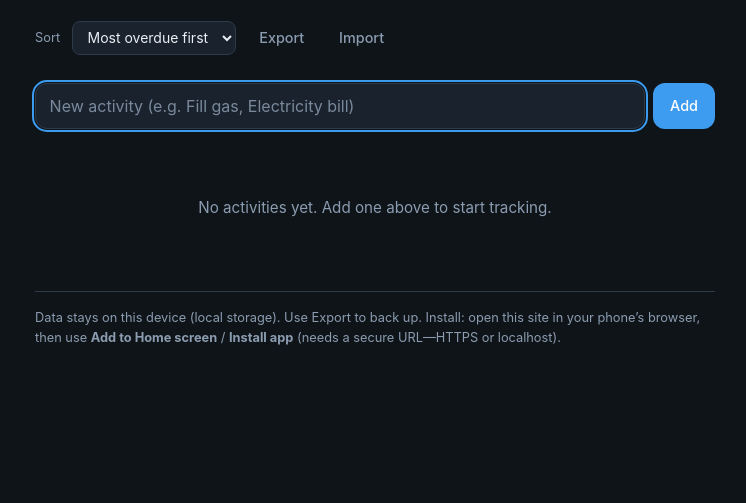
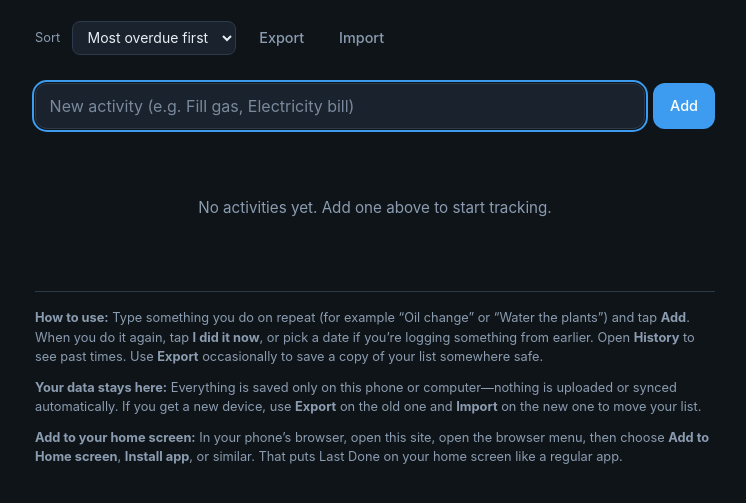
Before and after one commit to yamustofa/last-done-tracker, a plain HTML site: page index.html in a window 1280 px wide. Shown: the part 97-600 px from the top of the page, without its empty margins (265-1011 px from the left). Drawn offline with Linux system fonts and the light colour scheme.

Commit message:
Improve footer copy for everyday users and add paragraph spacing
Made-with: Cursor

```diff
--- a/index.html
+++ b/index.html
@@ -56,10 +56,17 @@
 
     <footer class="footer">
       <p>
-        Data stays on this device (local storage). Use Export to back up.
-        Install: open this site in your phone’s browser, then use
-        <strong>Add to Home screen</strong> / <strong>Install app</strong>
-        (needs a secure URL—HTTPS or localhost).
+        <strong>How to use:</strong> Type something you do on repeat (for example “Oil change” or “Water the plants”) and tap
+        <strong>Add</strong>. When you do it again, tap <strong>I did it now</strong>, or pick a date if you’re logging something from earlier.
+        Open <strong>History</strong> to see past times. Use <strong>Export</strong> occasionally to save a copy of your list somewhere safe.
+      </p>
+      <p>
+        <strong>Your data stays here:</strong> Everything is saved only on this phone or computer—nothing is uploaded or synced automatically.
+        If you get a new device, use <strong>Export</strong> on the old one and <strong>Import</strong> on the new one to move your list.
+      </p>
+      <p>
+        <strong>Add to your home screen:</strong> In your phone’s browser, open this site, open the browser menu, then choose
+        <strong>Add to Home screen</strong>, <strong>Install app</strong>, or similar. That puts Last Done on your home screen like a regular app.
       </p>
     </footer>
   </div>
--- a/styles.css
+++ b/styles.css
@@ -256,6 +256,10 @@ body {
   color: var(--muted);
 }
 
+.footer p + p {
+  margin-top: 0.75rem;
+}
+
 .dialog {
   border: none;
   border-radius: var(--radius);
```
